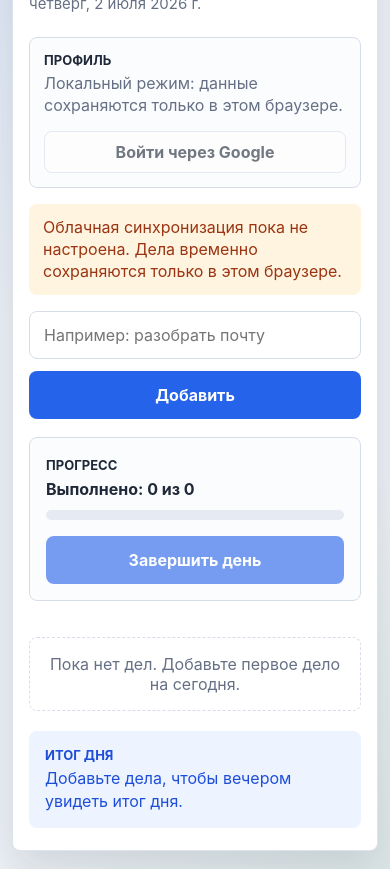
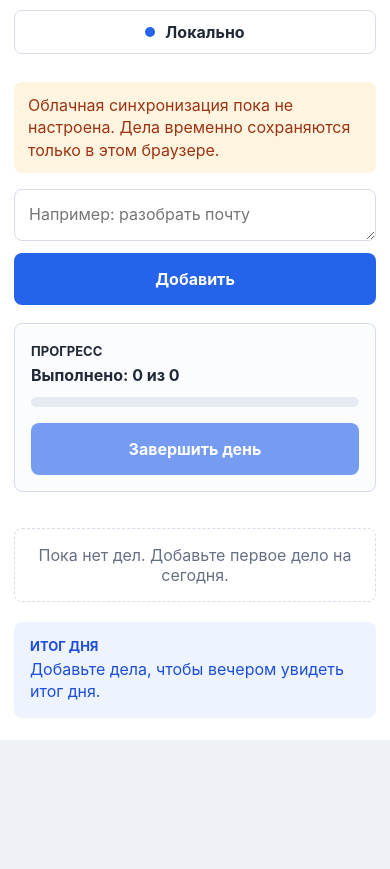
Before and after one commit to keeks788/daily-todo-list, a plain HTML site: page index.html in a window 390 px wide. Shown: the part 110-979 px from the top of the page. After the commit the page ends 850 px from the top, so only its background shows below. Drawn offline with Linux system fonts and the light colour scheme.

Commit message:
Improve fullscreen layout and account menu

```diff
--- a/index.html
+++ b/index.html
@@ -10,17 +10,34 @@
     <main class="app">
       <section class="todo-panel" aria-labelledby="app-title">
         <header class="app-header">
+          <div class="header-copy">
             <p class="eyebrow">План на день</p>
             <h1 id="app-title">Список дел на сегодня</h1>
             <p class="date" id="today-label"></p>
-        </header>
+          </div>
 
-        <section class="auth-panel" aria-label="Профиль">
-          <div>
+          <div class="account-menu" id="account-menu">
+            <button
+              class="account-menu-button"
+              id="account-menu-button"
+              type="button"
+              aria-expanded="false"
+              aria-controls="account-menu-panel"
+            >
+              <span class="account-dot" aria-hidden="true"></span>
+              <span id="account-menu-label">Профиль</span>
+            </button>
+
+            <section
+              class="account-dropdown is-hidden"
+              id="account-menu-panel"
+              aria-label="Профиль"
+            >
               <span class="auth-label">Профиль</span>
               <p class="auth-status" id="auth-status">Проверяем подключение...</p>
-          </div>
-          <button class="secondary-button" id="login-button" type="button">Войти через Google</button>
+              <button class="secondary-button" id="login-button" type="button">
+                Войти через Google
+              </button>
               <div class="profile-panel is-hidden" id="profile-panel">
                 <div class="profile-meta">
                   <span class="profile-name" id="profile-name"></span>
@@ -29,6 +46,8 @@
                 <button class="ghost-button" id="logout-button" type="button">Выйти</button>
               </div>
             </section>
+          </div>
+        </header>
 
         <p class="setup-notice is-hidden" id="setup-notice">
           Облачная синхронизация пока не настроена. Дела временно сохраняются только в этом браузере.
@@ -36,13 +55,13 @@
 
         <form class="todo-form" id="todo-form">
           <label class="visually-hidden" for="todo-input">Новое дело</label>
-          <input
+          <textarea
             id="todo-input"
-            type="text"
             autocomplete="off"
-            maxlength="90"
+            maxlength="600"
+            rows="1"
             placeholder="Например: разобрать почту"
-          />
+          ></textarea>
           <button class="primary-button" type="submit">Добавить</button>
         </form>
 
--- a/script.js
+++ b/script.js
@@ -17,6 +17,10 @@ const profilePanel = document.querySelector("#profile-panel");
 const profileName = document.querySelector("#profile-name");
 const profileEmail = document.querySelector("#profile-email");
 const setupNotice = document.querySelector("#setup-notice");
+const accountMenu = document.querySelector("#account-menu");
+const accountMenuButton = document.querySelector("#account-menu-button");
+const accountMenuLabel = document.querySelector("#account-menu-label");
+const accountMenuPanel = document.querySelector("#account-menu-panel");
 const progressText = document.querySelector("#progress-text");
 const progressTrack = document.querySelector("#progress-track");
 const progressBar = document.querySelector("#progress-bar");
@@ -56,6 +60,7 @@ form.addEventListener("submit", async (event) => {
   try {
     await addTodo(text);
     input.value = "";
+    resizeTodoInput();
   } catch (error) {
     showError("Не удалось добавить дело. Проверьте подключение и настройки Firebase.", error);
   } finally {
@@ -140,6 +145,24 @@ finishDayButton.addEventListener("click", async () => {
   }
 });
 
+input.addEventListener("input", resizeTodoInput);
+
+accountMenuButton.addEventListener("click", () => {
+  setAccountMenuOpen(accountMenuPanel.classList.contains("is-hidden"));
+});
+
+document.addEventListener("click", (event) => {
+  if (!accountMenu.contains(event.target)) {
+    setAccountMenuOpen(false);
+  }
+});
+
+document.addEventListener("keydown", (event) => {
+  if (event.key === "Escape") {
+    setAccountMenuOpen(false);
+  }
+});
+
 initializeAppMode();
 
 async function initializeAppMode() {
@@ -166,15 +189,19 @@ function enableLocalMode() {
   loginButton.disabled = true;
   logoutButton.disabled = true;
   profilePanel.classList.add("is-hidden");
+  loginButton.classList.remove("is-hidden");
+  updateAccountMenuLabel("Локально");
   showAuthMessage("Локальный режим: данные сохраняются только в этом браузере.");
   setTodoEditingEnabled(true);
   render();
+  resizeTodoInput();
 }
 
 function setupCloudMode() {
   appMode = "cloud";
   setupNotice.classList.add("is-hidden");
   loginButton.disabled = false;
+  updateAccountMenuLabel("Войти");
   showAuthMessage("Войдите через Google, чтобы загрузить дела из облака.");
   setTodoEditingEnabled(false);
 
@@ -192,6 +219,7 @@ function handleAuthStateChange(user) {
     dayResult = null;
     loginButton.classList.remove("is-hidden");
     profilePanel.classList.add("is-hidden");
+    updateAccountMenuLabel("Войти");
     showAuthMessage("Войдите через Google, чтобы работать со своим списком.");
     setTodoEditingEnabled(false);
     render();
@@ -202,6 +230,7 @@ function handleAuthStateChange(user) {
   profilePanel.classList.remove("is-hidden");
   profileName.textContent = user.displayName || "Пользователь";
   profileEmail.textContent = user.email || "";
+  updateAccountMenuLabel(user.displayName || "Профиль");
   showAuthMessage("Загружаем дела из облака...");
   setTodoEditingEnabled(true);
   subscribeToDay(user.uid);
@@ -601,6 +630,20 @@ function setFormBusy(isBusy) {
   addButton.disabled = isBusy;
 }
 
+function resizeTodoInput() {
+  input.style.height = "auto";
+  input.style.height = `${input.scrollHeight}px`;
+}
+
+function setAccountMenuOpen(isOpen) {
+  accountMenuPanel.classList.toggle("is-hidden", !isOpen);
+  accountMenuButton.setAttribute("aria-expanded", String(isOpen));
+}
+
+function updateAccountMenuLabel(label) {
+  accountMenuLabel.textContent = label;
+}
+
 function showAuthMessage(message) {
   authStatus.textContent = message;
 }
--- a/style.css
+++ b/style.css
@@ -33,7 +33,8 @@ body {
 }
 
 button,
-input {
+input,
+textarea {
   font: inherit;
 }
 
@@ -43,34 +44,51 @@ button {
 }
 
 button:disabled,
-input:disabled {
+input:disabled,
+textarea:disabled {
   cursor: not-allowed;
   opacity: 0.62;
+}
+
+.is-hidden {
+  display: none !important;
 }
 
 .app {
   width: 100%;
   min-height: 100vh;
-  display: grid;
-  align-items: start;
-  justify-items: center;
-  padding: 32px 24px;
+  padding: 0;
+  background: var(--panel-bg);
 }
 
 .todo-panel {
-  width: min(100%, 960px);
-  min-height: calc(100vh - 64px);
+  width: 100%;
+  min-height: 100vh;
   display: flex;
   flex-direction: column;
-  padding: 32px;
-  border: 1px solid rgba(215, 221, 232, 0.8);
-  border-radius: 8px;
+  padding: clamp(24px, 4vw, 56px);
   background: var(--panel-bg);
-  box-shadow: var(--shadow);
 }
 
 .app-header {
-  margin-bottom: 24px;
+  position: relative;
+  display: grid;
+  grid-template-columns: minmax(0, 1fr) auto;
+  gap: 24px;
+  align-items: start;
+  width: min(100%, 1240px);
+  margin: 0 auto 28px;
+}
+
+.todo-panel > .setup-notice,
+.todo-panel > .todo-form,
+.todo-panel > .progress-panel,
+.todo-panel > .todo-list,
+.todo-panel > .empty-state,
+.todo-panel > .day-summary {
+  width: min(100%, 1240px);
+  margin-left: auto;
+  margin-right: auto;
 }
 
 .eyebrow {
@@ -94,16 +112,60 @@ h1 {
   font-size: 15px;
 }
 
-.auth-panel {
-  display: grid;
-  grid-template-columns: minmax(0, 1fr) auto;
-  gap: 14px;
+.account-menu {
+  position: relative;
+  z-index: 5;
+}
+
+.account-menu-button {
+  height: 44px;
+  display: inline-flex;
+  gap: 10px;
   align-items: center;
-  margin-bottom: 16px;
-  padding: 14px;
+  justify-content: center;
+  padding: 0 14px;
   border: 1px solid var(--border);
   border-radius: 8px;
-  background: #fbfcfe;
+  color: var(--text-main);
+  background: #ffffff;
+  font-weight: 700;
+  white-space: nowrap;
+}
+
+.account-menu-button:hover {
+  border-color: var(--accent);
+  color: var(--accent);
+}
+
+.account-dot {
+  width: 10px;
+  height: 10px;
+  border-radius: 999px;
+  background: var(--accent);
+}
+
+#account-menu-label {
+  max-width: 180px;
+  overflow: hidden;
+  text-overflow: ellipsis;
+}
+
+.account-dropdown {
+  position: absolute;
+  top: calc(100% + 10px);
+  right: 0;
+  width: min(360px, calc(100vw - 32px));
+  display: grid;
+  gap: 12px;
+  padding: 16px;
+  border: 1px solid var(--border);
+  border-radius: 8px;
+  background: #ffffff;
+  box-shadow: var(--shadow);
+}
+
+.account-dropdown.is-hidden {
+  display: none;
 }
 
 .auth-label {
@@ -130,6 +192,7 @@ h1 {
 }
 
 .secondary-button {
+  width: 100%;
   min-width: 158px;
   padding: 0 16px;
   color: var(--text-main);
@@ -155,10 +218,7 @@ h1 {
 
 .profile-panel {
   display: grid;
-  grid-template-columns: minmax(0, 1fr) auto;
-  gap: 10px;
-  align-items: center;
-  min-width: min(100%, 260px);
+  gap: 12px;
 }
 
 .profile-panel.is-hidden {
@@ -188,7 +248,8 @@ h1 {
 }
 
 .setup-notice {
-  margin: 0 0 16px;
+  margin-top: 0;
+  margin-bottom: 16px;
   padding: 12px 14px;
   border-radius: 8px;
   color: var(--warning-text);
@@ -202,21 +263,25 @@ h1 {
 
 .todo-form {
   display: grid;
-  grid-template-columns: minmax(0, 1fr) 128px;
+  grid-template-columns: minmax(0, 1fr) 152px;
   gap: 12px;
-  align-items: stretch;
+  align-items: start;
   margin-bottom: 18px;
 }
 
 #todo-input {
   width: 100%;
-  height: 48px;
-  padding: 0 14px;
+  min-height: 52px;
+  max-height: 220px;
+  padding: 13px 14px;
   border: 1px solid var(--border);
   border-radius: 8px;
   color: var(--text-main);
   background: #ffffff;
   outline: none;
+  line-height: 1.45;
+  resize: vertical;
+  overflow-y: auto;
 }
 
 #todo-input:focus {
@@ -225,7 +290,7 @@ h1 {
 }
 
 .primary-button {
-  height: 48px;
+  min-height: 52px;
   min-width: 128px;
   border-radius: 8px;
   color: #ffffff;
@@ -300,7 +365,7 @@ h1 {
   display: grid;
   grid-template-columns: 44px minmax(0, 1fr) 44px;
   gap: 10px;
-  align-items: center;
+  align-items: start;
   min-height: 54px;
   padding: 5px;
   border: 1px solid var(--border);
@@ -325,7 +390,9 @@ h1 {
 
 .todo-text {
   min-width: 0;
+  padding: 11px 0;
   overflow-wrap: anywhere;
+  white-space: pre-wrap;
   line-height: 1.35;
 }
 
@@ -408,25 +475,32 @@ h1 {
 
 @media (max-width: 560px) {
   .app {
-    align-items: start;
-    padding: 18px 12px;
+    padding: 0;
   }
 
   .todo-panel {
     min-height: auto;
-    padding: 22px 16px;
+    padding: 22px 14px;
+  }
+
+  .app-header {
+    grid-template-columns: 1fr;
+    gap: 16px;
   }
 
   h1 {
     font-size: 25px;
   }
 
-  .auth-panel {
-    grid-template-columns: 1fr;
+  .account-menu,
+  .account-menu-button {
+    width: 100%;
   }
 
-  .profile-panel {
-    grid-template-columns: 1fr;
+  .account-dropdown {
+    position: static;
+    width: 100%;
+    margin-top: 10px;
   }
 
   .secondary-button,
```
Lines whose indentation alone changed are shown as unchanged.
